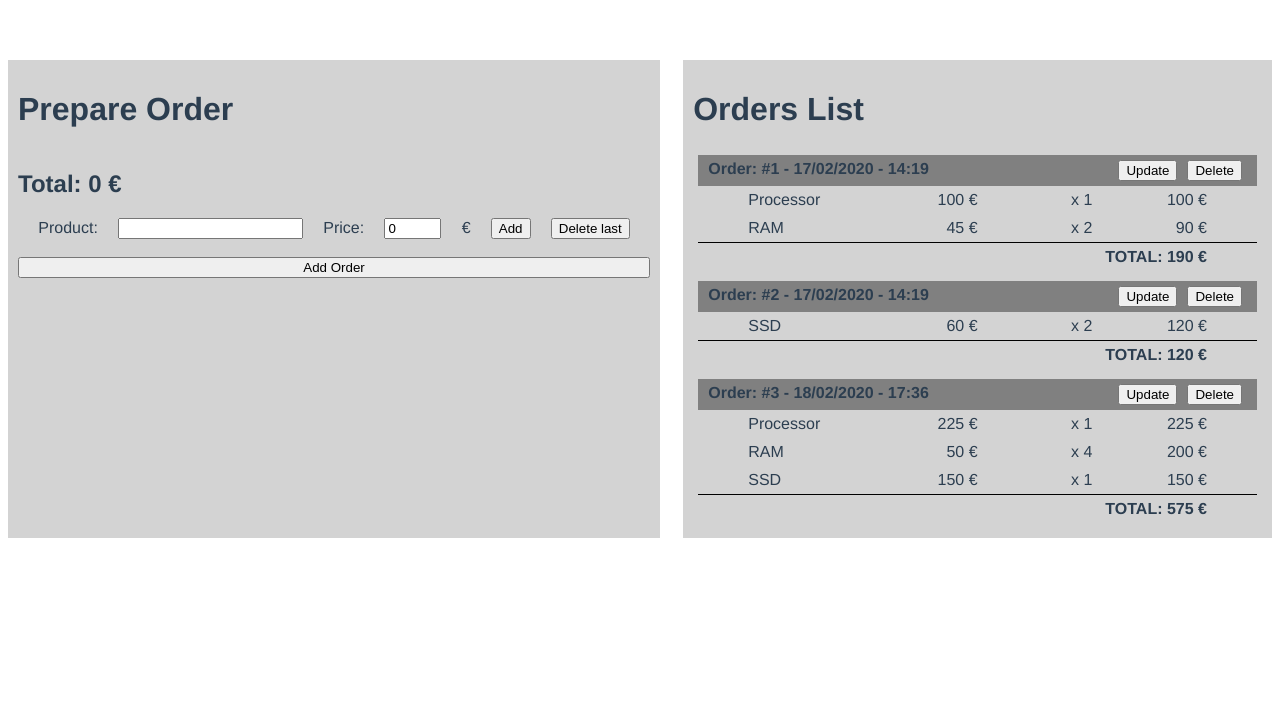
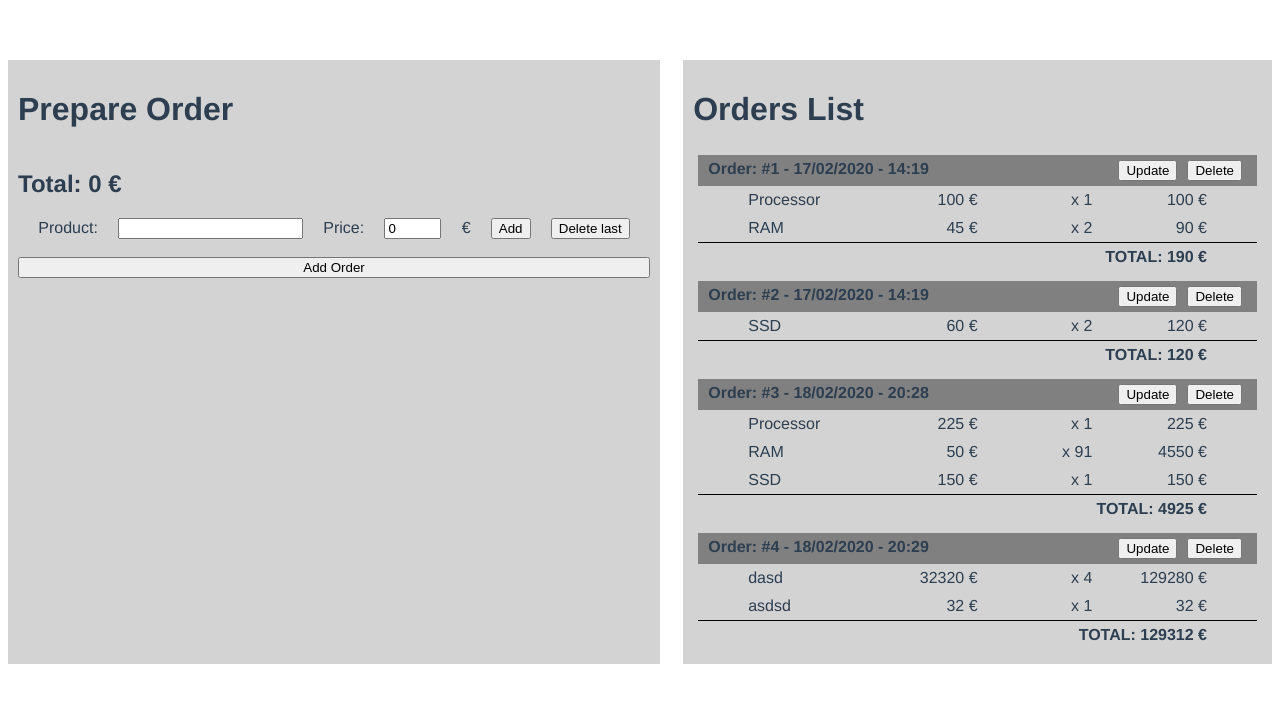
Before and after one commit to enm1986/PC5-App-Comandes, a Vue app: page / in a window 1280 px wide. Shown: the top 702 px of the page. Built offline with nearby package versions, Linux system fonts and the light colour scheme; data requests are answered from the project's data file.

Commit message:
Comentarios

```diff
--- a/src/assets/db.json
+++ b/src/assets/db.json
@@ -31,7 +31,7 @@
       "id": 2
     },
     {
-      "date": "18/02/2020 - 17:36",
+      "date": "18/02/2020 - 20:28",
       "list": [
         {
           "name": "Processor",
@@ -42,7 +42,7 @@
         {
           "name": "RAM",
           "price": 50,
-          "quantity": "4",
+          "quantity": "91",
           "minus10": false
         },
         {
@@ -53,6 +53,24 @@
         }
       ],
       "id": 3
+    },
+    {
+      "date": "18/02/2020 - 20:29",
+      "list": [
+        {
+          "name": "dasd",
+          "price": 32320,
+          "quantity": "4",
+          "minus10": false
+        },
+        {
+          "name": "asdsd",
+          "price": 32,
+          "quantity": 1,
+          "minus10": false
+        }
+      ],
+      "id": 4
     }
   ]
 }
--- a/src/components/ListOrders.vue
+++ b/src/components/ListOrders.vue
@@ -92,7 +92,7 @@ export default {
     mounted: function() {
         this.readAll();
     },
-    // Escucha de ventos para crear y actualizar
+    // Escucha de eventos para crear y actualizar
     created: function() {
         EventBus.$on("create-order", (list) => {
             this.createOrder(list);
--- a/src/components/PrepareOrder.vue
+++ b/src/components/PrepareOrder.vue
@@ -82,6 +82,7 @@ export default {
             this.list = [];
         }
     },
+    // Escucha el evento de modificar pedido
     created: function() {
         EventBus.$on("change-update", (id, list) => {
             this.prepare = false;
```
